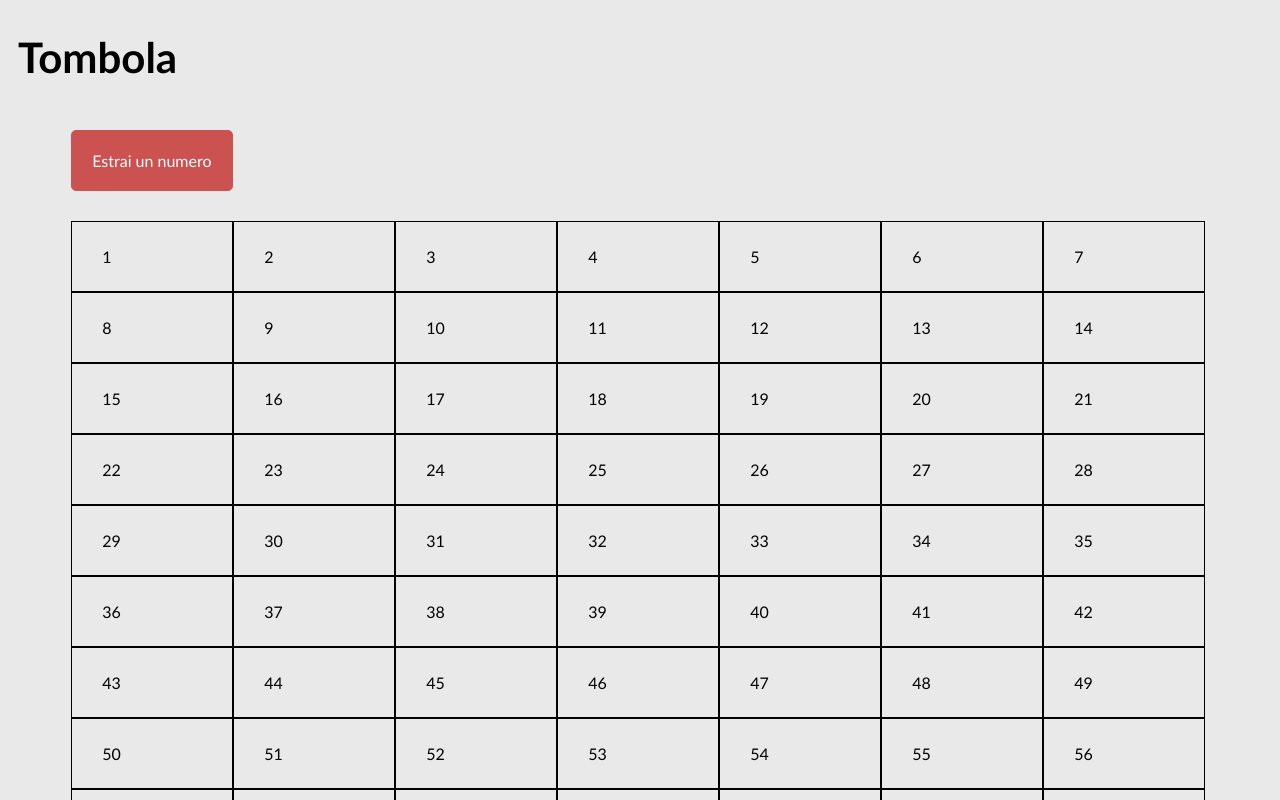
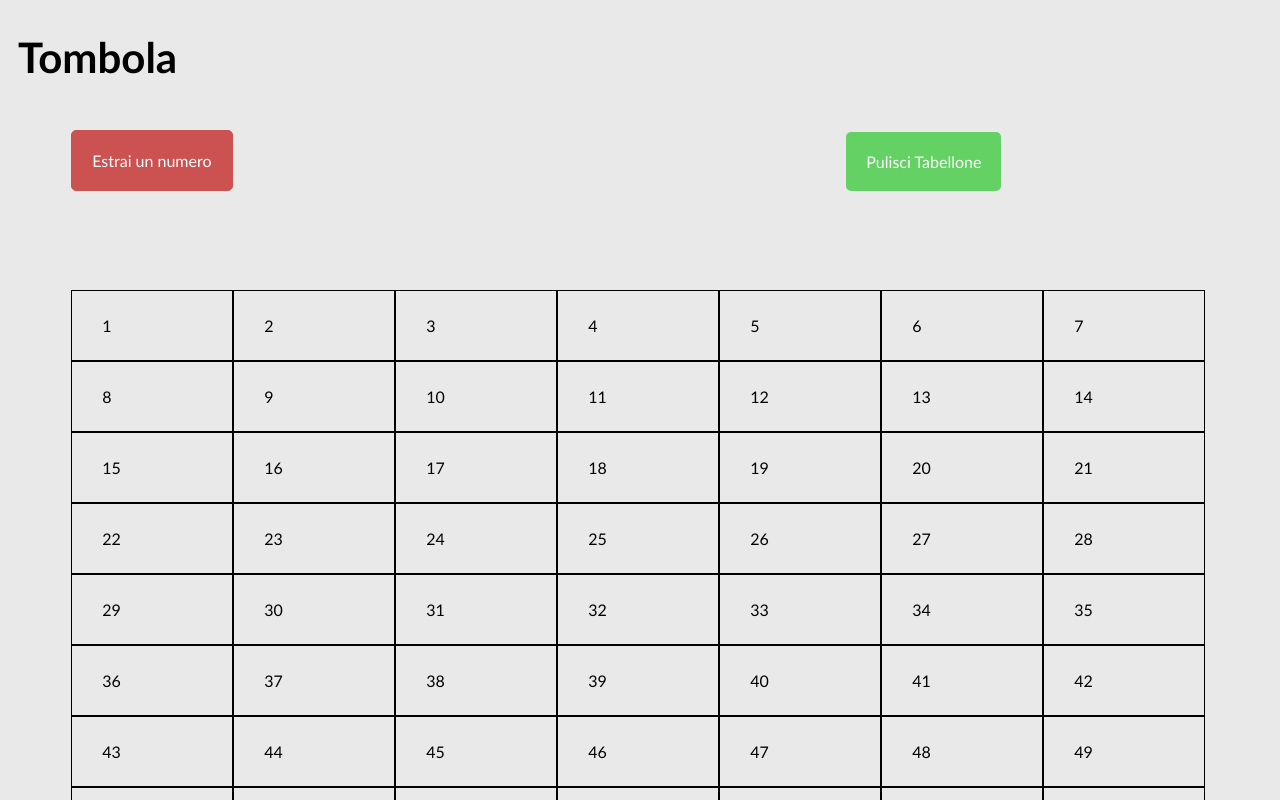
Before and after one commit to AlessandroMondelli/Vue-Tombola, a Vue app: page / in a window 1280 px wide. Shown: the top 800 px of the page. Built offline with nearby package versions, Linux system fonts and the light colour scheme.

Commit message:
Inserita funzione di Restart partita

```diff
--- a/src/App.vue
+++ b/src/App.vue
@@ -3,8 +3,8 @@
     <Header/>
     <div id="container">
       <div v-if="!gameOver" id="in-game">
-        <generate-number @estrai-numero="estraiNumeroTabellone" @game-over="getGameOver"></generate-number>
-        <tabellone :numeroEstratto="numeroEstrattoTabellone"></tabellone>
+        <generate-number @estrai-numero="estraiNumeroTabellone" @game-over="getGameOver" @restart-game="restartGame"></generate-number>
+        <tabellone :numeroEstratto="numeroEstrattoTabellone" :restartTab="restart"></tabellone>
       </div>
       <div v-else id="game-over">
         <h2>Game Over</h2>
@@ -29,14 +29,18 @@ export default {
     return {
       numeroEstrattoTabellone: '',
       gameOver: false,
+      restart: false,
     }
   },
   methods: {
     estraiNumeroTabellone(num) { //Prendo numero al click su "Estrai numero"(Dato preso dal component "GenerateNumber con emits")
       this.numeroEstrattoTabellone = num; //Assegno dato a variabile locale
     },
-    getGameOver(val) { //Prendo valore inviato con $emits da GeneratNumber
+    getGameOver(val) { //Prendo valore inviato con $emits da GenerateNumber
       this.gameOver = val; //Setto valore a variabile locale
+    },
+    restartGame(val) {//Prendo valore inviato con $emits da GenerateNumber
+      this.restart = val; //Setto valore a variabile locale
     }
   },
 }
--- a/src/components/GenerateNumber.vue
+++ b/src/components/GenerateNumber.vue
@@ -4,6 +4,9 @@
         <div id="num-estr">
             <p v-if="numeroEstratto != ''" class="last-estr-par">Ultimo numero estratto</p>
             <p class="last-estr-num"> {{ numeroEstratto }} </p>
+        </div>
+        <div id="restart">
+            <button @click="restartGame">Pulisci Tabellone</button>
         </div>
     </div>
 </template>
@@ -16,11 +19,17 @@ export default {
         numeroEstratto: '',
         numeriEstratti: [],
         gameOver: false,
+        restart: false,
         }
   },
   methods: {
         estraiNumero() {
             var flag = false; //Flag che verifica estrazione di un numero non già uscito
+
+            if(this.restart) { //Se restart è settato su "true"
+                this.restart = false;
+                this.$emit('restart-game', this.restart); //Dico al padre che restart è false
+            }
 
             do { //Ciclo do while finchè..
                 this.numeroEstratto = Math.floor(Math.random() * (90 - 1 + 1) ) + 1; //Estraggo un numero casuale da 1 a 90
@@ -32,6 +41,12 @@ export default {
                     flag = true; //Setto flag a true, terminando il ciclo
                 }
             } while(flag === false); //Il numero è già stato estratto
+        },
+        restartGame() {
+            this.numeriEstratti = [];
+            this.numeroEstratto = '';
+            this.restart = true;
+            this.$emit('restart-game', this.restart); //Invio segnale di restart
         }
   },
    watch: {
@@ -51,11 +66,23 @@ export default {
 <style scoped>
 #generate-num {
     margin-bottom: 30px;
+    height: 130px;
 }
 
 #num-estr {
     display: inline-block;
     margin-left: 45px;
+}
+
+#restart {
+    display: inline-block;
+    position: relative;
+    left: 50%;
+}
+
+#restart button {
+    background-color: rgb(99, 209, 99);
+    border: none;
 }
 
 button {
@@ -75,16 +102,18 @@ button {
 
 button:hover {
     background-color:rgba(204,81,81,0.4);
-    transform: scale(0.98);
+    transform: scale(0.95);
+}
+
+.last-estr-par, .last-estr-num  {
+    font-weight: bold;
 }
 
 .last-estr-par {
     font-size: 22px;
-    font-weight: bold;
 }
 
 .last-estr-num {
     font-size: 28px;
-    font-weight: bold;
 }
 </style>
--- a/src/components/Tabellone.vue
+++ b/src/components/Tabellone.vue
@@ -7,7 +7,7 @@
 <script>
 export default {
     name: 'Tabellone',
-    props:['numeroEstratto'],
+    props:['numeroEstratto','restartTab'],
     data() {
         return {
             numEstratto: this.numeroEstratto,
@@ -17,6 +17,17 @@ export default {
         numeroEstratto: function(newVal) { //Quando arriva un nuovo numero estratto
             var numPescato = document.getElementById('num' + newVal); //Cerco elemento con id = al numero pescato
             numPescato.classList.add("pescato"); //Aggiungo classe css "Pescato"
+        },
+        restartTab: function(newVal) { //Quando viene dato l'impulso di restartare
+            if(newVal === true) {
+                var element = document.getElementsByClassName("numero-cella");
+
+                for(var i = 0; i < element.length; i++) {
+                    if(element[i].classList.contains("pescato")) {
+                        element[i].classList.remove("pescato");
+                    }
+                }
+            }
         }
     }
 }
```
